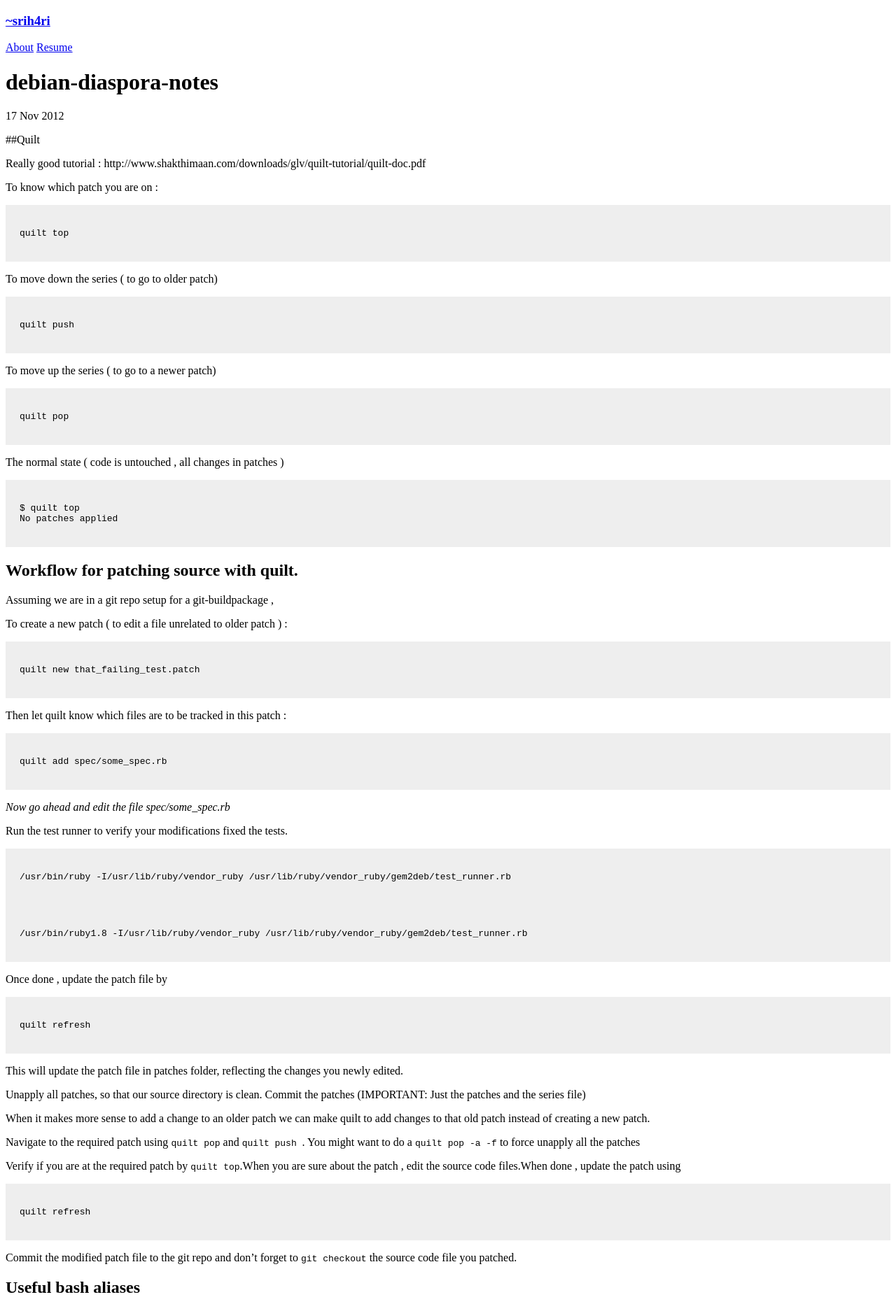
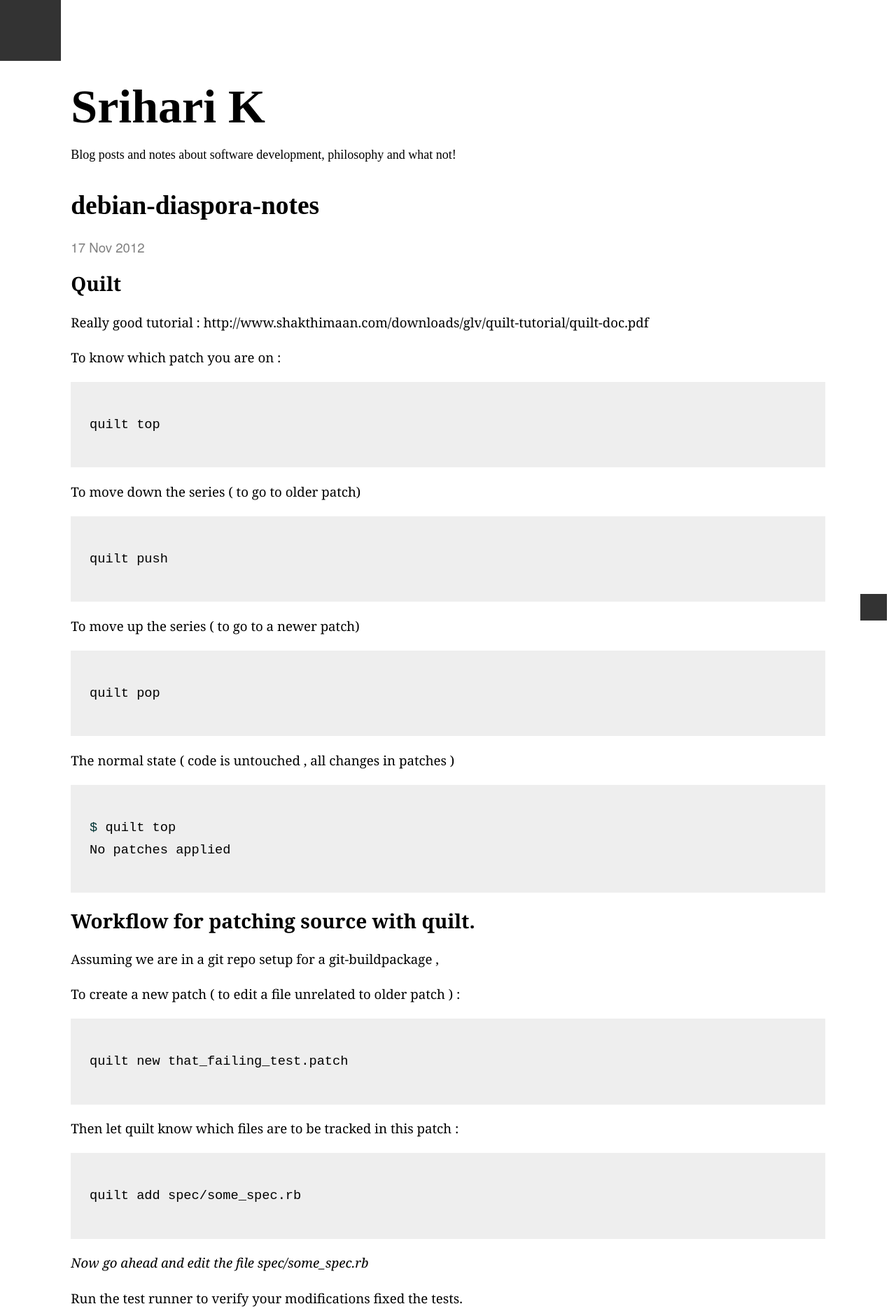
Before and after one commit to srih4ri/srih4ri.github.com, a Jekyll site: the page built from _posts/2012-11-17-debian-diaspora-notes.markdown, in a window 1280 px wide. Shown: the top 1874 px of the page at 70% size. Built offline with Jekyll 4.4.1, drawn with Linux system fonts in a browser that asks for light colours; comment, search, counter and statistics services are not loaded.

Commit message:
AntiMinimallyMinimal!

````diff
--- a/_config.yml
+++ b/_config.yml
@@ -13,10 +13,10 @@
 # you will see them accessed via {{ site.title }}, {{ site.email }}, and so on.
 # You can create any custom variable you would like, and they will be accessible
 # in the templates via {{ site.myvariable }}.
-title: ~srih4ri
+title: Srihari K
 email: srih4ri@gmail.com
 description: > # this means to ignore newlines until "baseurl:"
-  Home page of Srihari K. Blog posts and notes about software, philosophy
+  Blog posts and notes about software development, philosophy
   and what not!
 baseurl: "" # the subpath of your site, e.g. /blog
 url: "http://srvr.in" # the base hostname & protocol for your site
--- a/_layouts/default.html
+++ b/_layouts/default.html
@@ -4,17 +4,16 @@
   {% include head.html %}
 
   <body class="default-layout">
+  <div id="antiminimal-box"></div>
     <h3 class="site-title">
       <a href="{{ site.baseurl }}/" title="Home">{{ site.title }}</a>
-      <small>{{ site.tagline }}</small>
     </h3>
-    <div>
-      <a href="{{site.baseurl}}/about" title="About">About</a>
-      <a href="{{site.baseurl}}/resume" title="About">Resume</a>
+    <div class="site-description">
+    {{site.description}}
     </div>
     <div class="content">
       {{ content }}
     </div>
-    </div>
+  <div id="antiminimal-box1"></div>
   </body>
 </html>
--- a/_layouts/post.html
+++ b/_layouts/post.html
@@ -5,8 +5,11 @@ layout: default
 <div class="post">
   <h1 class="post-title">{{ page.title }}</h1>
   <span class="post-date">{{ page.date | date_to_string }}</span>
-  {{ content }}
+  <div class="post-content">
+      {{ content }}
+  </div>
 </div>
+
 <div id="disqus_thread"></div>
 <script type="text/javascript">
     /* * * CONFIGURATION VARIABLES * * */
--- a/_posts/2012-11-17-debian-diaspora-notes.markdown
+++ b/_posts/2012-11-17-debian-diaspora-notes.markdown
@@ -6,25 +6,25 @@ comments: true
 categories: debian-diaspora
 ---
 
-##Quilt
+## Quilt
 
 Really good tutorial : http://www.shakthimaan.com/downloads/glv/quilt-tutorial/quilt-doc.pdf
 
 To know which patch you are on :
-```
+```bash
 quilt top
 ```
 To move down the series ( to go to older patch)
-```
+```bash
 quilt push
 ```
 To move up the series ( to go to a newer patch)
-```
+```bash
 quilt pop
 ```
 
 The normal state ( code is untouched , all changes in patches )
-```
+```bash
 $ quilt top
 No patches applied
 ```
@@ -34,7 +34,7 @@ Assuming we are in a git repo setup for a git-buildpackage ,
 
 To create a new patch ( to edit a file unrelated to older patch ) :
 
-```
+```bash
 quilt new that_failing_test.patch
 ```
 
--- a/css/srih4ri.css
+++ b/css/srih4ri.css
@@ -1,4 +1,89 @@
 .highlight {
   background-color: #eee;
-  padding: 10px;
+  padding: 10pt;
 }
+ul, p{
+  padding: 0px;
+}
+body {
+  padding: 0pt 70pt
+}
+
+.site-title{
+  margin-top: 85pt;
+}
+
+.site-title a{
+  text-decoration: none;
+  color: #000000;
+  font-family: HelveticaNeue-Bold;
+  font-size: 51pt;
+  color: #000000;
+}
+
+.site-description{
+  font-family: HelveticaNeue-Bold;
+  font-size: 18px;
+  color: #000000;
+}
+
+.content {
+  margin-top: 30pt;
+}
+.postlist{
+  list-style: none;
+}
+
+.postlist__post_url{
+  font-family: HelveticaNeue-Bold;
+  font-size: 28pt;
+  color: #000000;
+  text-decoration: none;
+}
+
+.post-title{
+  font-family: HelveticaNeue-Bold;
+  font-size: 28pt;
+  color: #000000;
+  text-decoration: none;
+}
+
+.post-content, .postlist__post_brief{
+  font-family: Georgia;
+  font-size: 14pt;
+  color: #000000;
+  line-height: 24pt;
+}
+
+.post-date,.postlist__post_meta{
+  font-family: HelveticaNeue;
+  font-size: 14pt;
+  color: #808080;
+}
+
+.postlist__post_title{
+  padding: 0pt;
+  margin: 0pt;
+  margin-bottom: 5pt;
+}
+
+.postlist__post {
+ margin-bottom: 50pt;
+}
+#antiminimal-box{
+  background-color: #333333;
+  position: fixed;
+  top: 0px;
+  left: 0px;
+  height: 65pt;
+  width: 65pt;
+}
+
+#antiminimal-box1{
+  background-color: #333333;
+  position: fixed;
+  right: 10pt;
+  bottom: 10pt;
+  height: 28pt;
+  width: 28pt;
+}
````
Also changed, not shown: css/main.scss (deleted, +0 -38 lines), index.html (+5 -2 lines).
